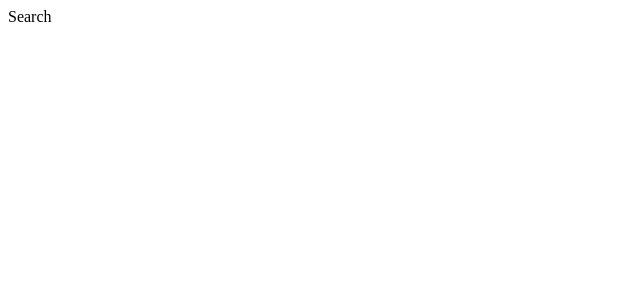
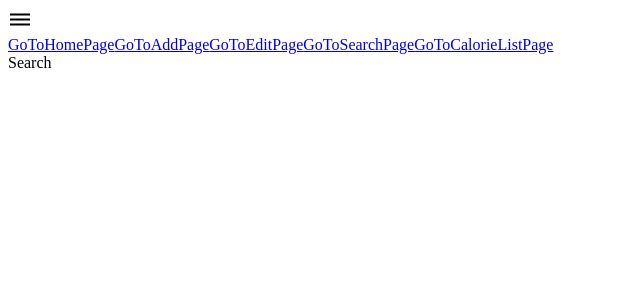
Before and after one commit to lbsyh1/calorie, a React app: page /search in a window 1280 px wide. Shown: the top 300 px of the page, without its empty margins (0-640 px from the left). Built offline with nearby package versions, Linux system fonts and the light colour scheme; the HTML template or start-up script is replaced by a standard one.

Commit message:
fix: sidebar 에러 수정

```diff
--- a/src/App.js
+++ b/src/App.js
@@ -6,11 +6,15 @@ import Search from "@/page/Search";
 import AddFoodCalorie from "@/page/AddFoodCalorie";
 import MyCalorieList from "@/page/MyCalorieList";
 import EditFoodCalorie from "@/page/EditFoodCalorie";
-
+import DehazeIcon from "@mui/icons-material/Dehaze";
+import SideBar from "./components/SideBar";
 function App() {
   return (
     <div className="App">
+      <DehazeIcon />
+
       <BrowserRouter>
+        <SideBar />
         <Routes>
           <Route path="/" element={<Home />} />
           <Route path="search" element={<Search />} />
--- a/src/components/SideBar.js
+++ b/src/components/SideBar.js
@@ -3,12 +3,14 @@ import { Link } from "react-router-dom";
 const SideBar = () => {
   return (
     <div>
-      <div class="w3-sidebar w3-bar-block" style="width:25%">
-        <Link to="/">GoToMainPage</Link>
-        <Link to="/">GoToAddPage</Link>
-        <Link to="/">GoToEditPage</Link>
-        <Link to="/">GoToSearchPage</Link>
-        <Link to="/">GoToListPage</Link>
+      <div className="w3-sidebar w3-bar-block" style={{ width: "25%" }}>
+        <nav>
+          <Link to="/">GoToHomePage</Link>
+          <Link to="/my-calories/add">GoToAddPage</Link>
+          <Link to="/my-calories/edit">GoToEditPage</Link>
+          <Link to="/search">GoToSearchPage</Link>
+          <Link to="/my-calories">GoToCalorieListPage</Link>
+        </nav>
       </div>
     </div>
   );
```
